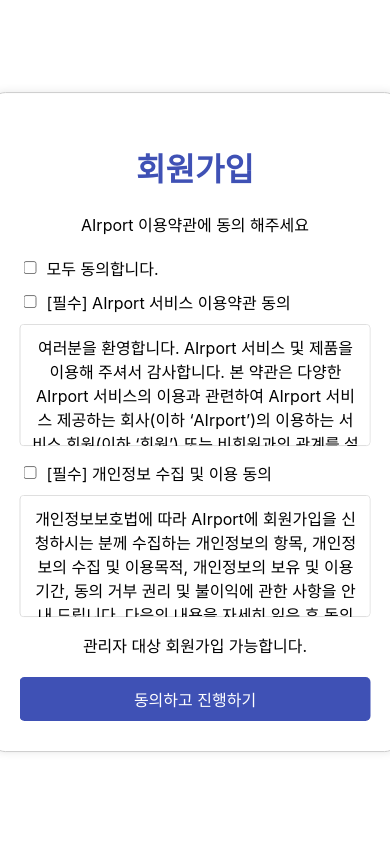
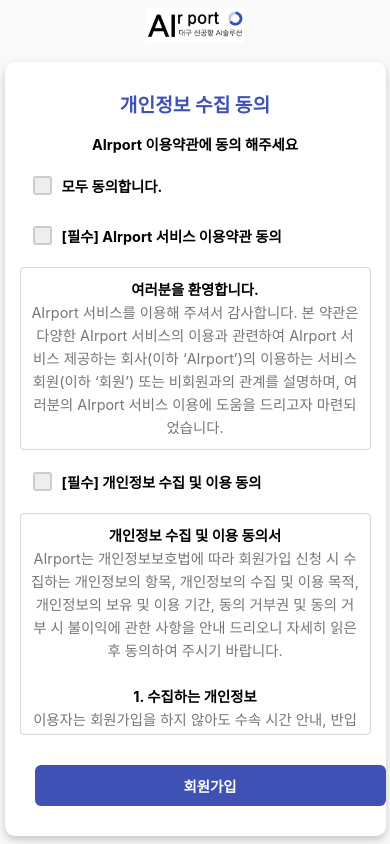
Before and after one commit to TAK6337/frontend, a React (Create React App) app in the folder frontend/: page /PrivacyAgreement in a window 390 px wide. Built offline with nearby package versions, Linux system fonts and the light colour scheme.

Commit message:
PrivacyAgreement
-완-

```diff
--- a/frontend/src/components/PrivacyAgreement.js
+++ b/frontend/src/components/PrivacyAgreement.js
@@ -1,6 +1,6 @@
 import React, { useState } from 'react';
 import '../styles/PrivacyAgreement.css';
-import { useNavigate } from 'react-router-dom';
+import { useNavigate, Link  } from 'react-router-dom';
 
 const PrivacyAgreement = ({ setAgreed }) => {
     const [allAgreed, setAllAgreed] = useState(false);
@@ -25,45 +25,107 @@
     };
 
     return (
+        <div className="full-container">
+            <Link to="/">
+            <img src="/images/main_logo.png" alt="AIrport 로고" className="home-logo" />
+            </Link>
     <div className="privacy-agreement">
-            <h1>회원가입</h1>
-            <p>AIrport 이용약관에 동의 해주세요</p>
+        <h1>개인정보 수집 동의</h1>
+        <p><span className="highlight-text">AIrport 이용약관에 동의 해주세요</span ></p>
             <div className="checkbox-group">
+                <label className="custom-checkbox">
                     <input
                         type="checkbox"
                         checked={allAgreed}
                         onChange={handleAllAgreeChange}
                     />
-                <label>모두 동의합니다.</label>
+                    <span className="checkmark"></span>
+                    <span className="highlight-text">모두 동의합니다.</span>
+                </label>
             </div>
             <div className="checkbox-group">
+                <label className="custom-checkbox">
                     <input
                         type="checkbox"
                         checked={serviceAgreed}
                         onChange={() => setServiceAgreed(!serviceAgreed)}
                     />
-                <label>[필수] AIrport 서비스 이용약관 동의</label>
+                    <span className="checkmark"></span>
+                    <span className="highlight-text">[필수] AIrport 서비스 이용약관 동의</span>
+                </label>
             </div>
             <div className="scroll-box">
-                <p>여러분을 환영합니다. AIrport 서비스 및 제품을 이용해 주셔서 감사합니다. 본 약관은 다양한 AIrport 서비스의 이용과 관련하여 AIrport 서비스 제공하는 회사(이하
+                <p><span className="highlight-text">여러분을 환영합니다.</span> AIrport 서비스를 이용해 주셔서 감사합니다. 본 약관은 다양한
+                    AIrport 서비스의 이용과 관련하여 AIrport 서비스 제공하는 회사(이하
                     ‘AIrport’)의 이용하는 서비스 회원(이하 ‘회원’) 또는 비회원과의 관계를 설명하며, 여러분의 AIrport 서비스 이용에 도움을 드리고자 마련되었습니다.</p>
             </div>
+
             <div className="checkbox-group">
+                <label className="custom-checkbox">
                     <input
                         type="checkbox"
                         checked={privacyAgreed}
                         onChange={() => setPrivacyAgreed(!privacyAgreed)}
                     />
-                <label>[필수] 개인정보 수집 및 이용 동의</label>
+                    <span className="checkmark"></span>
+                    <span className="highlight-text">[필수] 개인정보 수집 및 이용 동의</span>
+                </label>
             </div>
             <div className="scroll-box">
-                <p>개인정보보호법에 따라 AIrport에 회원가입을 신청하시는 분께 수집하는 개인정보의 항목, 개인정보의 수집 및 이용목적, 개인정보의 보유 및 이용기간, 동의 거부 권리 및 불이익에
-                    관한 사항을 안내 드립니다. 다음의 내용을 자세히 읽은 후 동의 여부를 결정해 주시기 바랍니다.</p>
+                <p><span className="highlight-text">개인정보 수집 및 이용 동의서</span>
+
+                    AIrport는 개인정보보호법에 따라 회원가입 신청 시 수집하는 개인정보의 항목, 개인정보의 수집 및 이용 목적, 개인정보의 보유 및 이용 기간, 동의 거부권 및 동의 거부 시
+                    불이익에 관한 사항을 안내 드리오니 자세히 읽은 후 동의하여 주시기 바랍니다.<br /><br />
+
+                    <span className="highlight-text">1. 수집하는 개인정보</span>
+                    이용자는 회원가입을 하지 않아도 수속 시간 안내, 반입 물품 안내 등 대부분의 AIrport 서비스를 회원과 동일하게 이용할 수 있습니다. 이용자가 분실물 등록, 택시 승강장 관리
+                    등과 같이 관리자 서비스를 이용하기 위해 회원가입을 할 경우, AIrport는 서비스 이용을 위해 필요한 최소한의 개인정보를 수집합니다.<br /><br />
+
+                    회원가입 시점에 AIrport가 이용자로부터 수집하는 개인정보는 아래와 같습니다.
+
+                    회원 가입 시 필수항목으로 아이디, 비밀번호, 이름, 휴대전화번호를 수집합니다. 실명 인증된 아이디로 가입 시, 암호화된 동일인 식별정보(CI), 중복가입 확인정보(DI)를 함께
+                    수집합니다.
+                    서비스 이용 과정에서 이용자로부터 수집하는 개인정보는 아래와 같습니다.
+
+                    <span className="highlight-text">2. 수집한 개인정보의 이용</span>
+                    AIrport 및 관련 제반 서비스(모바일 웹/앱 포함)의 회원관리, 서비스 개발・제공 및 향상, 안전한 인터넷 이용환경 구축 등 아래의 목적으로만 개인정보를
+                    이용합니다.<br /><br />
+
+                    회원 가입 의사의 확인, 연령 확인 및 법정대리인 동의 진행, 이용자 및 법정대리인의 본인 확인, 이용자 식별, 회원탈퇴 의사의 확인 등 회원관리를 위하여 개인정보를 이용합니다.
+                    콘텐츠 등 기존 서비스 제공(광고 포함)에 더하여, 인구통계학적 분석, 서비스 방문 및 이용기록의 분석, 개인정보 및 관심에 기반한 이용자간 관계의 형성, 지인 및 관심사 등에
+                    기반한 맞춤형 서비스 제공 등 신규 서비스 요소의 발굴 및 기존 서비스 개선 등을 위하여 개인정보를 이용합니다. 신규 서비스 요소의 발굴 및 기존 서비스 개선 등에는 정보 검색,
+                    다른 이용자와의 커뮤니케이션, 콘텐츠 생성·제공·추천, 상품 쇼핑 등에서의 인공지능(AI) 기술 적용이 포함됩니다.
+                    법령 및 AIrport 이용약관을 위반하는 회원에 대한 이용 제한 조치, 부정 이용 행위를 포함하여 서비스의 원활한 운영에 지장을 주는 행위에 대한 방지 및 제재, 계정도용 및
+                    부정거래 방지, 약관 개정 등의 고지사항 전달, 분쟁조정을 위한 기록 보존, 민원처리 등 이용자 보호 및 서비스 운영을 위하여 개인정보를 이용합니다.
+                    유료 서비스 제공에 따르는 본인인증, 구매 및 요금 결제, 상품 및 서비스의 배송을 위하여 개인정보를 이용합니다.
+                    이벤트 정보 및 참여기회 제공, 광고성 정보 제공 등 마케팅 및 프로모션 목적으로 개인정보를 이용합니다.
+                    서비스 이용기록과 접속 빈도 분석, 서비스 이용에 대한 통계, 서비스 분석 및 통계에 따른 맞춤 서비스 제공 및 광고 게재 등에 개인정보를 이용합니다.
+                    보안, 프라이버시, 안전 측면에서 이용자가 안심하고 이용할 수 있는 서비스 이용환경 구축을 위해 개인정보를 이용합니다.<br /><br />
+
+                    <span className="highlight-text">3. 개인정보의 보관기간</span>
+                    회사는 원칙적으로 이용자의 개인정보를 회원 탈퇴 시 지체 없이 파기하고 있습니다. 단, 이용자에게 개인정보 보관기간에 대해 별도의 동의를 얻은 경우, 또는 법령에서 일정 기간 정보
+                    보관 의무를 부과하는 경우에는 해당 기간 동안 개인정보를 안전하게 보관합니다. 이용자에게 개인정보 보관기간에 대해 회원가입 시 또는 서비스 가입 시 동의를 얻은 경우는 아래와
+                    같습니다.<br /><br />
+
+                    부정 가입 및 이용 방지
+                    부정 이용자의 가입인증 휴대전화번호 및 DI 식별정보는 탈퇴일로부터 6개월간 보관합니다.
+                    AIrport서비스 부정 이용 기록
+                    부정 가입 및 운영 원칙을 위반한 경우 등 부정 이용 기록은 탈퇴일로부터 1년간 보관합니다.
+                    QR코드 발급 서비스
+                    공항 패스트트랙 QR코드 발급을 위하여 이름, 생년월일, 성별, 탑승정보(항공사, 편명)를 회원탈퇴 시 지체 없이 파기합니다.
+                    위치정보 이용 기록
+                    위치정보의 보호 및 이용 등에 관한 법률 제16조에 따라 위치정보 이용 기록은 1년간 보관합니다.<br /><br />
+
+                    <span className="highlight-text">4. 개인정보 수집 및 이용 동의를 거부할 권리</span>
+                    이용자는 개인정보 수집 및 이용 동의를 거부할 권리가 있습니다. 회원 가입 시 수집하는 최소한의 개인정보, 즉 필수 항목에 대한 수집 및 이용 동의를 거부하실 경우, 회원가입이
+                    어려울 수 있습니다.
+                </p>
             </div>
-            <p>관리자 대상 회원가입 가능합니다.</p>
-            <button className='agree-button' onClick={handleSubmit}>동의하고 진행하기</button>
+
+            <button className="agree-button" onClick={handleSubmit}>회원가입</button>
+        </div>
             </div>
     );
-}
+};
 
 export default PrivacyAgreement;
--- a/frontend/src/components/Signup.js
+++ b/frontend/src/components/Signup.js
@@ -42,19 +42,19 @@
 
     return (
         <div className="signup-container">
-            <h1 className="signup-title">Signup</h1>
+            <h1 className="signup-title">회원가입</h1>
             <form className="signup-form" onSubmit={handleSubmit}>
                 <div className="form-group">
                     <i className="fas fa-user" />
-                    <input type="text" placeholder="Enter your ID/Email" className="signup-input" />
-                    <button type="button" className="availability-button">Check Availability</button>
+                    <input type="text" placeholder="아이디/이메일 입력" className="signup-input" />
+                    <button type="button" className="availability-button">중복확인</button>
                 </div>
 
                 <div className="form-group">
                     <i className="fas fa-lock" />
                     <input
                         type={showPassword1 ? "text" : "password"}
-                        placeholder="Enter your password"
+                        placeholder="비밀번호 입력"
                         className="signup-input"
                         value={password1}
                         onChange={(e) => setPassword1(e.target.value)}
@@ -72,7 +72,7 @@
                     <i className="fas fa-lock" />
                     <input
                         type={showPassword2 ? "text" : "password"}
-                        placeholder="Check your password"
+                        placeholder="비밀번호 확인"
                         className="signup-input"
                         value={password2}
                         onChange={(e) => setPassword2(e.target.value)}
@@ -90,16 +90,16 @@
 
                 <div className="form-group">
                     <i className="fas fa-user" />
-                    <input type="text" placeholder="Enter your name" className="signup-input" />
+                    <input type="text" placeholder="성명 입력" className="signup-input" />
                 </div>
 
                 <div className="form-group">
                     <i className="fas fa-phone" />
-                    <input type="text" placeholder="Enter your phone number" className="signup-input" />
+                    <input type="text" placeholder="전화번호 입력" className="signup-input" />
                 </div>
 
 
-                <button type="submit" className="signup-button">Signup</button>
+                <button type="submit" className="signup-button">회원가입</button>
             </form>
         </div>
     );
--- a/frontend/src/styles/PrivacyAgreement.css
+++ b/frontend/src/styles/PrivacyAgreement.css
@@ -1,116 +1,200 @@
-/*.privacy-agreement {*/
-/*    max-width: 500px; !* 기본 크기 *!*/
-/*    width: 90%; !* 반응형을 위해 너비를 90%로 설정 *!*/
-/*    margin: 0 auto;*/
-/*    padding: 30px; !* 패딩 증가 *!*/
-/*    border: 1px solid #ccc;*/
-/*    border-radius: 17px;*/
-/*    text-align: center;*/
-/*    position: absolute;*/
-/*    top: 50%;*/
-/*    left: 50%;*/
-/*    transform: translate(-50%, -50%);*/
-/*    box-shadow: 0 0 10px rgba(0, 0, 0, 0.1); !* 그림자 추가 *!*/
-/*}*/
+.full-container {
+    display: flex;
+    flex-direction: column;
+    align-items: center;
+    justify-content: center;
+    height: 100vh;
+    background-color: #f9f9f9;
+}
 
-/*.privacy-agreement h1 {*/
-/*    color: #3f51b5;*/
-/*    text-align: center;*/
-/*}*/
-
-/*.privacy-agreement p {*/
-/*    margin-bottom: 20px;*/
-/*    text-align: center;*/
-/*}*/
-
-/*.checkbox-group {*/
-/*    display: flex;*/
-/*    align-items: center;*/
-/*    margin-bottom: 10px;*/
-/*}*/
-
-/*.checkbox-group input {*/
-/*    margin-right: 10px;*/
-/*}*/
-
-/*.agree-button {*/
-/*    display: block;*/
-/*    width: 100%;*/
-/*    background-color: #3f51b5;*/
-/*    color: white;*/
-/*    border: none;*/
-/*    padding: 10px;*/
-/*    border-radius: 5px;*/
-/*    cursor: pointer;*/
-/*    font-size: 16px;*/
-/*}*/
-
-/*.agree-button:hover {*/
-/*    background-color: #0056b3;*/
-/*}*/
+.home-logo {
+    width: 150px; /* 기본 로고 너비 */
+    height: auto;
+    margin-bottom: 15px;
+    cursor: pointer;
+}
 
 .privacy-agreement {
-    max-width: 500px; /* 기본 크기 */
-    width: 90%; /* 반응형을 위해 너비를 90%로 설정 */
-    margin: 0 auto;
-    padding: 30px; /* 패딩 증가 */
-    border: 1px solid #ccc;
-    border-radius: 17px;
+    background-color: #ffffff;
+    padding: 15px;
+    border-radius: 10px;
+    box-shadow: 0 4px 8px rgba(0, 0, 0, 0.2);
+    max-width: 600px;
+    width: 100%;
     text-align: center;
-    position: absolute;
-    top: 50%;
-    left: 50%;
-    transform: translate(-50%, -50%);
-    box-shadow: 0 0 10px rgba(0, 0, 0, 0.1); /* 그림자 추가 */
 }
 
 .privacy-agreement h1 {
     color: #3f51b5;
     text-align: center;
+    font-size: 1.5em; /* 폰트 크기 증가 */
 }
 
 .privacy-agreement p {
-    margin-bottom: 20px;
+    margin-bottom: 5px;
     text-align: center;
+    font-size: 1.2em; /* 폰트 크기 증가 */
 }
 
 .checkbox-group {
     display: flex;
     align-items: center;
-    margin-bottom: 10px;
+    margin: 13px;
+}
+
+.checkbox-group label {
+    font-size: 1em; /* 폰트 크기 증가 */
 }
 
 .checkbox-group input {
     margin-right: 10px;
 }
 
+.custom-checkbox {
+    display: flex;
+    align-items: center;
+    margin: 8px 0;
+}
+
+.custom-checkbox input {
+    display: none; /* 기본 체크박스 숨기기 */
+}
+
+.custom-checkbox .checkmark {
+    width: 15px; /* 체크박스 크기 증가 */
+    height: 15px; /* 체크박스 크기 증가 */
+    background-color: #eee;
+    border: 2px solid #ccc;
+    border-radius: 3px;
+    margin-right: 10px;
+    display: flex;
+    align-items: center;
+    justify-content: center;
+}
+
+.custom-checkbox input:checked + .checkmark {
+    background-color: #3f51b5; /* 체크된 상태의 배경색 */
+    border-color: #3f51b5; /* 체크된 상태의 테두리색 */
+}
+
+.custom-checkbox input:checked + .checkmark::after {
+    content: '✓';
+    color: white;
+    font-size: 15px;
+}
+
 .scroll-box {
-    max-height: 100px;
+    max-height: 70px;
     overflow-y: scroll;
     padding: 10px;
     background-color: #ffffff;
-    border: 1px solid #dddddd;
+    border: 1px solid #d6d6d6;
     border-radius: 4px;
-    margin-bottom: 15px;
+    margin: 0 25px 0 25.3px;
     text-align: left;
+    box-shadow: inset 0 0 1px rgba(0, 0, 0, 0.1); /* 내부 그림자 추가 */
+}
+
+.highlight-text {
+    display: block; /* 한 줄에 표시되도록 설정 */
+    color: black; /* 글씨 색상 설정 */
+    font-size: 1em; /* 글씨 크기 설정 */
+    font-weight: bold; /* 글씨 굵게 설정 (선택 사항) */
+    text-align: center; /* 왼쪽 정렬 */
 }
 
 .scroll-box p {
     margin: 0;
+    font-size: 1em; /* 폰트 크기 증가 */
+    line-height: 1.6; /* 줄 간격을 조정 */
+    color: #767678;
 }
 
 .agree-button {
     display: block;
-    width: 100%;
+    width: 94%; /* 기존 사이즈에서 조금 줄임 */
     background-color: #3f51b5;
     color: white;
     border: none;
-    padding: 10px;
-    border-radius: 5px;
+    padding: 15px;
+    border-radius: 6px;
     cursor: pointer;
-    font-size: 16px;
+    font-size: 1.1em;
+    font-weight: bold;
+    /*margin-top: 30px;*/
+    /*margin-left: auto; !* 오른쪽에 딱 맞게 위치 조정 *!*/
+    margin: 30px 0 15px 15px;
+
 }
 
 .agree-button:hover {
     background-color: #0056b3;
 }
+
+.light-text {
+    color: #767678;
+}
+
+/* 반응형 디자인 추가 */
+@media (max-width: 768px) {
+    .home-logo {
+        width: 120px; /* 작은 화면에서 로고 크기 조정 */
+    }
+
+    .privacy-agreement {
+        padding: 20px;
+        max-width: 90%;
+    }
+
+    .privacy-agreement h1 {
+        font-size: 1.5em;
+    }
+
+    .privacy-agreement p,
+    .checkbox-group label {
+        font-size: 1em;
+    }
+
+    .agree-button {
+        width: 100%;
+        padding: 15px;
+        font-size: 1em;
+    }
+
+    .scroll-box {
+        margin: 0;
+        max-height: 150px;
+    }
+}
+
+@media (max-width: 480px) {
+    .home-logo {
+        width: 100px; /* 더 작은 화면에서 로고 크기 조정 */
+    }
+
+    .privacy-agreement {
+        padding: 15px;
+    }
+
+    .privacy-agreement h1 {
+        font-size: 1.2em;
+    }
+
+    .privacy-agreement p,
+    .checkbox-group label {
+        font-size: 0.9em;
+    }
+
+    .agree-button {
+        padding: 10px;
+        font-size: 0.9em;
+    }
+
+    .scroll-box {
+        max-height: 200px;
+    }
+
+    .highlight-text {
+        font-size: 1em;
+    }
+}
```
Lines whose indentation alone changed are shown as unchanged.
